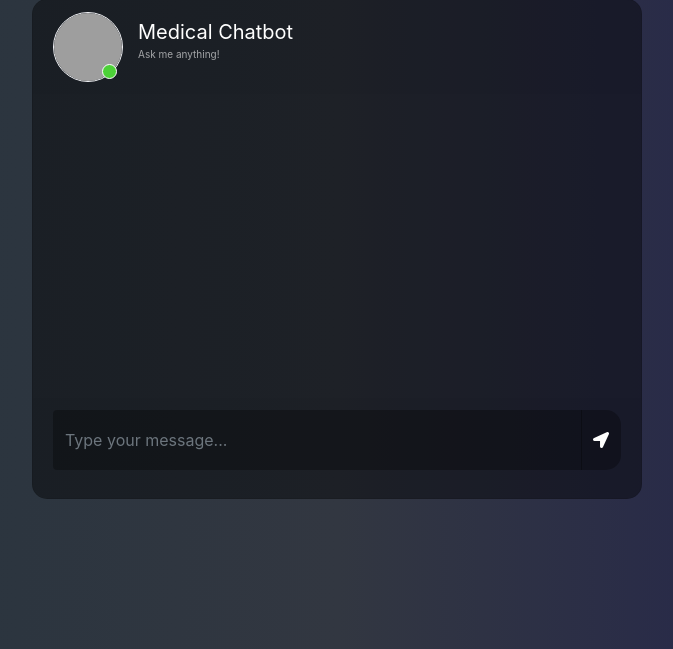
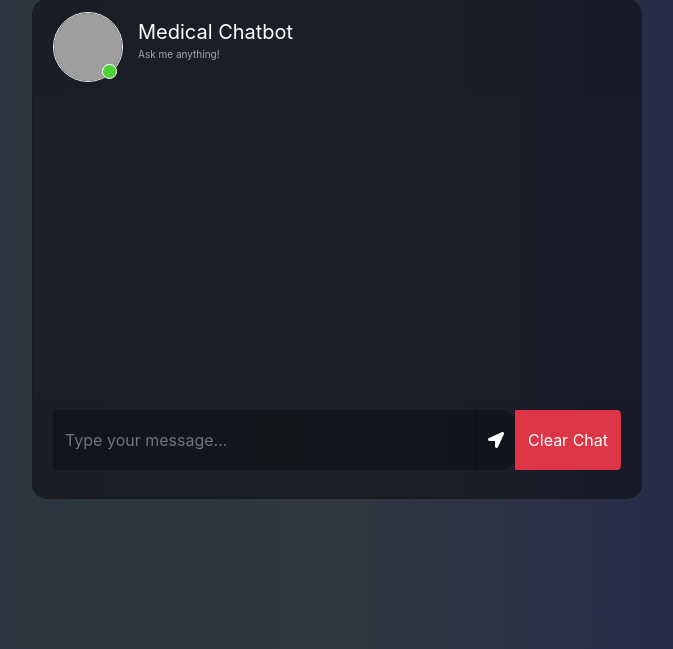
Before and after one commit to NITPashish/AI-doctor, a FastAPI app: page / in a window 1280 px wide. Shown: the part 151-800 px from the top of the page, without its empty margins (303-976 px from the left). Run offline with FastAPI, Linux system fonts and the light colour scheme; some libraries are stand-ins or nearby versions; grey boxes are pictures that could not be loaded.

Commit message:
clear chat implemented

```diff
--- a/app.py
+++ b/app.py
@@ -31,19 +31,38 @@ vectorData = PineconeVectorStore.from_existing_index(
 
 retriever = vectorData.as_retriever(search_type = "similarity", search_kwargs = {"k": 3})
 
+from langchain.memory import ChatMessageHistory
+from langchain_core.runnables.history import RunnableWithMessageHistory
+store = {}
+def get_session_history(session_id: str):
+  if session_id not in store:
+    store[session_id]=ChatMessageHistory()
+  return store[session_id]
+
+
+
+
+
 from langchain.chains import create_retrieval_chain
 from langchain.chains.combine_documents import create_stuff_documents_chain
 from langchain_core.prompts import ChatPromptTemplate
 
 prompt = ChatPromptTemplate.from_messages(
   [
-    ("system", system_prompt),
+    ("system", system_prompt + "\n\n{chat_history}"),
     ("human", "{input}"),
   ]
 )
 QA_chain = create_stuff_documents_chain(llm, prompt)
 rag_chain = create_retrieval_chain(retriever, QA_chain)
 
+conversational_rag_chain = RunnableWithMessageHistory(
+    rag_chain,
+    get_session_history,
+    input_messages_key="input",
+    history_messages_key="chat_history",
+    output_messages_key="answer"
+)
 
 
 # Mount static folder
@@ -57,6 +76,12 @@ async def home(request: Request):
   return templates.TemplateResponse("chatbot.html", {"request": request})
 
 @app.post("/get")
-def get_response(msg: str = Form(...)):
-  response = rag_chain.invoke({"input": msg})
+def get_response(msg: str = Form(...), session_id: str = Form(...)):
+
+  response = conversational_rag_chain.invoke({"input": msg},config={"configurable": {"session_id": session_id}})
   return str(response["answer"])
+
+@app.post("/clear")
+def clear_chat(session_id: str = Form(...)):
+    store[session_id] = ChatMessageHistory()
+    return {"status": "cleared"}
--- a/static/style.css
+++ b/static/style.css
@@ -68,6 +68,14 @@ border-radius: 0 0 15px 15px !important;
 	border:0 !important;
 	color: white !important;
 	cursor: pointer;
+}
+.clearChatBtn{
+  border-radius: 0 15px 15px 0 !important;
+	background-color: rgba(0,0,0,0.3) !important;
+	border:0 !important;
+	color: green !important;
+	cursor: pointer;
+
 }
 .search_btn{
 	border-radius: 0 15px 15px 0 !important;
--- a/template/chatbot.html
+++ b/template/chatbot.html
@@ -32,15 +32,17 @@
 								</div>
 							</div>
 						</div>
-						<div id="messageFormeight" class="card-body msg_card_body">
+						<div id="messageFormeight" class="card-body msg_card_body"></div>
 
 
-						</div>
+
+
 						<div class="card-footer">
 							<form id="messageArea" class="input-group">
                                 <input type="text" id="text" name="msg" placeholder="Type your message..." autocomplete="off" class="form-control type_msg" required/>
 								<div class="input-group-append">
 									<button type="submit" id="send" class="input-group-text send_btn"><i class="fas fa-location-arrow"></i></button>
+									<button id="clearChatBtn" class="btn btn-danger">Clear Chat</button>
 								</div>
 							</form>
 						</div>
@@ -51,32 +53,70 @@
 
 		<script>
 		$(document).ready(function() {
+
+				// Generate unique session ID once per tab/session
+				if (!sessionStorage.getItem("session_id")) {
+						sessionStorage.setItem("session_id", "session-" + Date.now());
+				}
+				const session_id = sessionStorage.getItem("session_id");
+
 				$("#messageArea").on("submit", function(event) {
+						event.preventDefault();
+
 						const date = new Date();
 						const hour = date.getHours();
 						const minute = date.getMinutes();
-					const str_time = hour+":"+minute;
+						const str_time = hour + ":" + minute;
 						var rawText = $("#text").val();
 
-					var userHtml = '<div class="d-flex justify-content-end mb-4"><div class="msg_cotainer_send">' + rawText + '<span class="msg_time_send">'+ str_time + '</span></div><div class="img_cont_msg"><img src="https://i.ibb.co/d5b84Xw/Untitled-design.png" class="rounded-circle user_img_msg"></div></div>';
+						var userHtml =
+								'<div class="d-flex justify-content-end mb-4"><div class="msg_cotainer_send">' +
+								rawText +
+								'<span class="msg_time_send">' +
+								str_time +
+								'</span></div><div class="img_cont_msg"><img src="https://i.ibb.co/d5b84Xw/Untitled-design.png" class="rounded-circle user_img_msg"></div></div>';
 
 						$("#text").val("");
 						$("#messageFormeight").append(userHtml);
 
+						//Send session_id along with msg
 						$.ajax({
 								data: {
 										msg: rawText,
+										session_id: session_id
 								},
 								type: "POST",
 								url: "/get",
 						}).done(function(data) {
-						var botHtml = '<div class="d-flex justify-content-start mb-4"><div class="img_cont_msg"><img src="https://cdn-icons-png.flaticon.com/512/387/387569.png" class="rounded-circle user_img_msg"></div><div class="msg_cotainer">' + data + '<span class="msg_time">' + str_time + '</span></div></div>';
+								var botHtml =
+										'<div class="d-flex justify-content-start mb-4"><div class="img_cont_msg"><img src="https://cdn-icons-png.flaticon.com/512/387/387569.png" class="rounded-circle user_img_msg"></div><div class="msg_cotainer">' +
+										data +
+										'<span class="msg_time">' +
+										str_time +
+										'</span></div></div>';
+
 								$("#messageFormeight").append($.parseHTML(botHtml));
 						});
-					event.preventDefault();
 				});
+
+				// OPTIONAL: Clear Chat Button (only works if you added clear button in HTML)
+				$("#clearChatBtn").on("click", function () {
+						const session_id = sessionStorage.getItem("session_id");
+
+						$.ajax({
+								url: "/clear",
+								type: "POST",
+								data: { session_id: session_id },
+								success: function () {
+										$("#messageFormeight").html(""); // clear UI
+										alert("Chat history cleared!");
+								}
+						});
+				});
+
 		});
 		</script>
 
+
     </body>
 </html>
```
Lines whose indentation alone changed are shown as unchanged.
